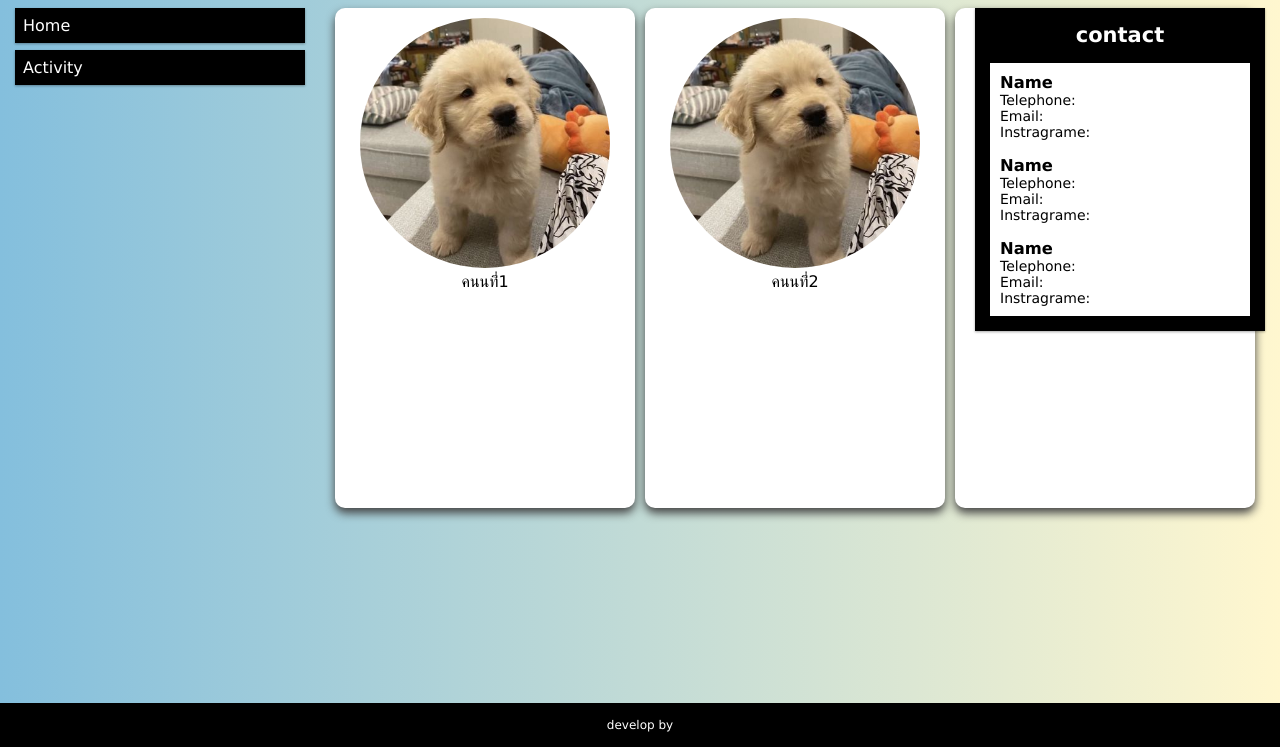
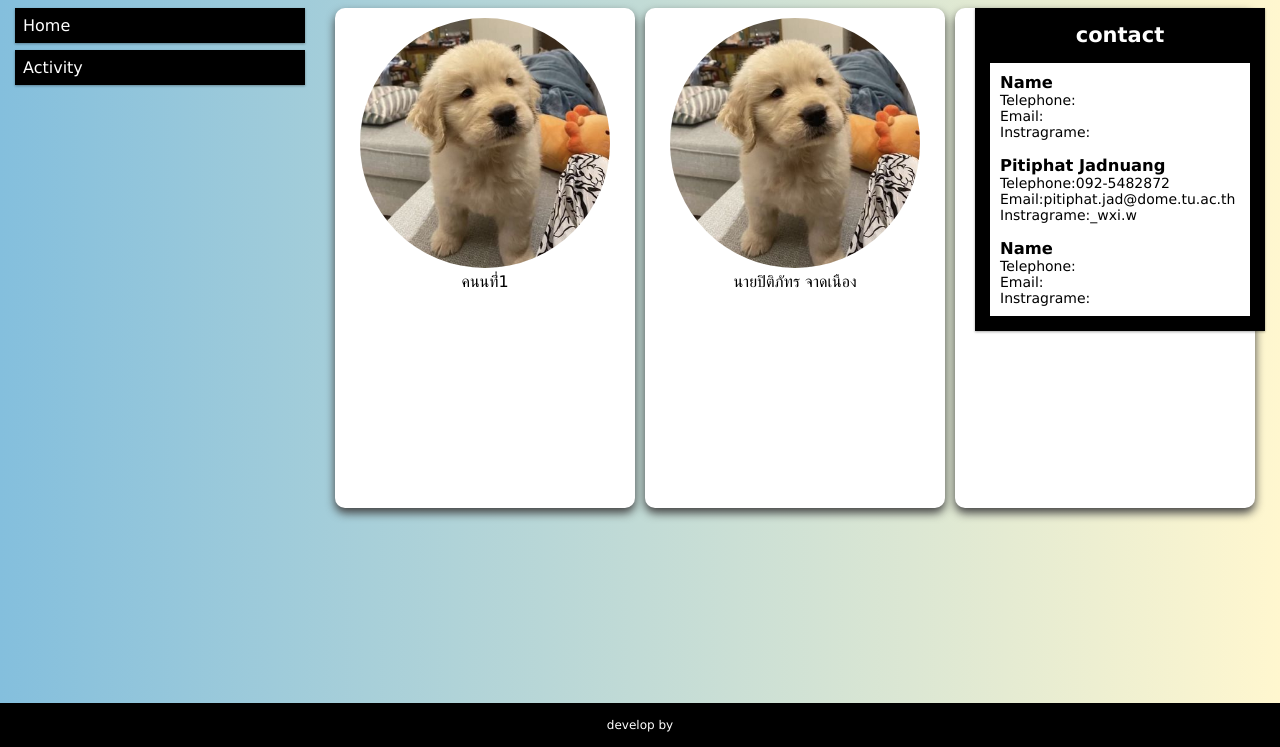
Before and after one commit to woonwhy/CS100-Project-G39, a plain HTML site: page index.html in a window 1280 px wide. Shown: the part 75-822 px from the top of the page. Drawn offline with Linux system fonts and the light colour scheme.

Commit message:
add some info

```diff
--- a/index.html
+++ b/index.html
@@ -31,7 +31,7 @@
       </div>
       <div class="card">
         <img class="image" src="img/test.jpg" width="250px" height="250px"><br>
-        <p class="2">คนนที่่2</p>
+        <p class="2">นายปิติภัทร จาดเนือง</p>
       </div>
       <div class="card">
         <img class="image" src="img/test.jpg" width="250px" height="250px"><br>
@@ -52,22 +52,22 @@
         <h3>Name</h3>
         <p>
           Telephone:<br>
-          Email:<br>
-          Instragrame:
+          Email:<a class="linkk" href="mailto:someone@example.com" target="_blank"></a><br>
+          Instragrame:<a class="linkk" href="" target="_blank"></a>
         <p>
           <br>
-          <h3>Name</h3>
+          <h3>Pitiphat Jadnuang</h3>
           <p>
-            Telephone:<br>
-            Email:<br>
-            Instragrame:
+            Telephone:092-5482872<br>
+            Email:<a class="linkk" href="mailto:pitiphat.jad@dome.tu.ac.ths" target="_blank">pitiphat.jad@dome.tu.ac.th</a><br>
+            Instragrame:<a class="linkk" href="https://www.instagram.com/_wxi.w/" target="_blank">_wxi.w</a>
           <p>
             <br>
             <h3>Name</h3>
             <p>
               Telephone:<br>
-              Email:<br>
-              Instragrame:
+              Email:<a class="linkk" href="mailto:someone@example.com" target="_blank"></a><br>
+              Instragrame:<a class="linkk" href="" target="_blank"></a>
             <p>
       </div>
     </div>
--- a/javascript/script.js
+++ b/javascript/script.js
@@ -175,6 +175,7 @@ async function submitForm(event) {
 
 // Event listener for form submission
 document.getElementById("myForm").addEventListener("submit", submitForm);
+document.getElementById("minicontent").innerHTML;
 
 // Event listeners for input validation on user input
 document.getElementById("fullname").addEventListener("input", validateName);
--- a/style/style.css
+++ b/style/style.css
@@ -134,3 +134,9 @@
   .image{
     border-radius: 500px;
   }
+  .linkk{
+    text-decoration: none;
+    color: black;
+    cursor: pointer;
+
+  }
```
Also changed, not shown: html/activity.html (+6 -0 lines).
